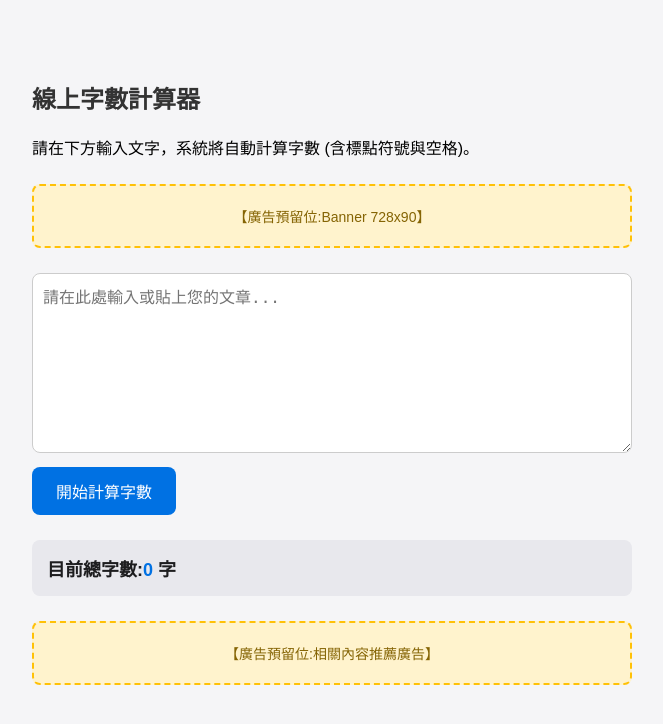
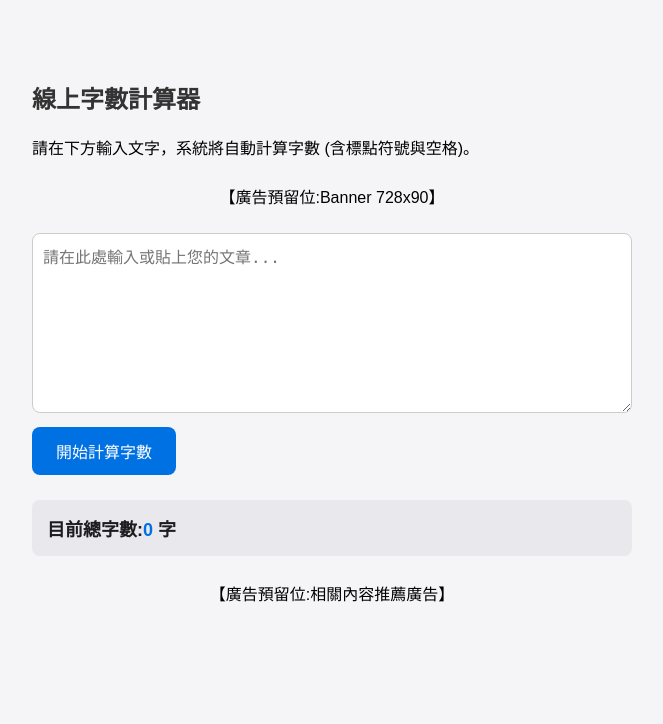
Before and after one commit to lqqloszz/my-word-counter, a Flask app: page / in a window 1280 px wide. Shown: the top 724 px of the page, without its empty margins (308-971 px from the left). Run offline with Flask 3, Linux system fonts and the light colour scheme; some libraries are stand-ins or nearby versions.

Commit message:
Update index.html

```diff
--- a/templates/index.html
+++ b/templates/index.html
@@ -12,13 +12,13 @@
         .result-box {margin-top: 25px; padding: 15px; background: #e8e8ed; border-radius: 8px; font-size: 18px; font-weight: bold; color: #1d1d1f;}
 
         /*廣告欄位*/
-        .ad-banner {margin: 25px 0; padding: 20px; background: #fff3cd; border: 2px dashed #ffc107; border-radius: 8px; text-align: center; color: #856404; font-size: 14px;}
+        .ad-banner {margin: 25px 0; auto; text-align: center; display: flex; justify-content: center;}
         <script>
   atOptions = {
     'key' : '466cde7f1bb20e7778b61af1f916c68d',
     'format' : 'iframe',
-    'height' : 40,
-    'width' : 600,
+    'height' : 90,
+    'width' : 728,
     'params' : {}
   };
 </script>
@@ -36,8 +36,8 @@
   atOptions = {
     'key' : '466cde7f1bb20e7778b61af1f916c68d',
     'format' : 'iframe',
-    'height' : 40,
-    'width' : 600,
+    'height' : 90,
+    'width' : 728,
     'params' : {}
   };
 </script>
```
